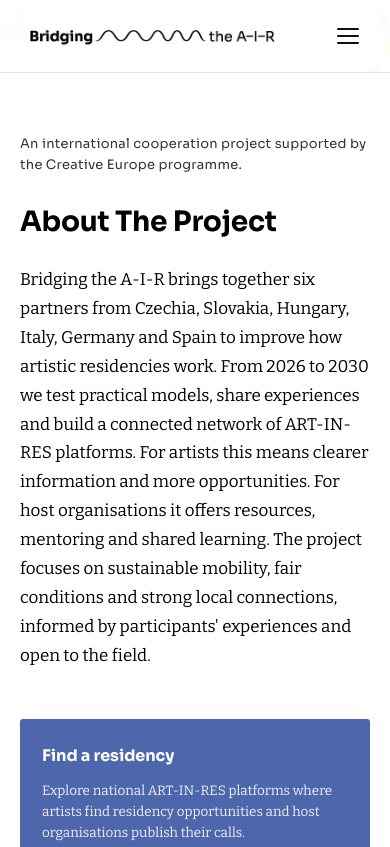
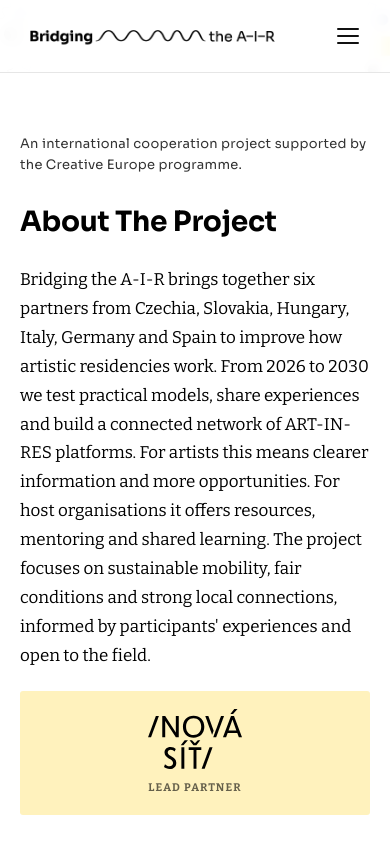
Before and after one commit to ondrejwald/btair-eleventy, an Eleventy site: page src/index.njk in a window 390 px wide. Shown: the top 847 px of the page. Built offline with nearby package versions, Linux system fonts and the light colour scheme; Eleventy itself is replaced by a stand-in of ours; files that its build step writes are made by us from their sources; files whose address does not match are found by name.

Commit message:
Revize 08: Lead partner logo in About, 2 new events (Wonderland Festival, Policy Lab Trenčín) with posters

```diff
--- a/admin/config.yml
+++ b/admin/config.yml
@@ -188,7 +188,8 @@ collections:
     identifier_field: title
     fields:
       - { name: title,     label: "Event title", widget: string }
-      - { name: date,      label: "Date & time", widget: datetime, format: "YYYY-MM-DD HH:mm" }
+      - { name: date,      label: "Date (YYYY-MM-DD)", widget: date, format: "YYYY-MM-DD" }
+      - { name: timeLabel, label: "Time label (optional, e.g. '17:00–19:00')", widget: string, required: false }
       - { name: venue,     label: "Venue", widget: string, required: false }
       - { name: city,      label: "City",  widget: string, required: false }
       - { name: country,   label: "Country", widget: string, required: false }
--- a/src/_layouts/base.njk
+++ b/src/_layouts/base.njk
@@ -46,6 +46,58 @@
             transform: translateY(-7px) rotate(-45deg);
         }
 
+        /* === About grid: text left, lead partner logo right === */
+        .about-grid {
+            display: grid;
+            grid-template-columns: minmax(0, 1fr) 220px;
+            gap: 40px;
+            align-items: start;
+            margin-bottom: 48px;
+        }
+        .about-grid__text {
+            margin: 0;
+        }
+        .about-grid__lead-partner {
+            margin: 0;
+            padding: 24px 20px;
+            background: #FFF2BD;        /* light yellow — subtle brand accent */
+            border-radius: 3px;
+            text-align: center;
+            display: flex;
+            flex-direction: column;
+            align-items: center;
+            justify-content: center;
+            gap: 10px;
+        }
+        .about-grid__lead-partner img {
+            max-width: 100%;
+            max-height: 80px;
+            width: auto;
+            height: auto;
+            mix-blend-mode: multiply;
+        }
+        .about-grid__lead-partner figcaption {
+            font-family: inherit;
+            font-size: 11px;
+            font-weight: 700;
+            letter-spacing: 0.1em;
+            text-transform: uppercase;
+            color: #000;
+            opacity: 0.6;
+        }
+        @media (max-width: 720px) {
+            .about-grid {
+                grid-template-columns: 1fr;
+                gap: 20px;
+            }
+            .about-grid__lead-partner {
+                padding: 18px;
+            }
+            .about-grid__lead-partner img {
+                max-height: 60px;
+            }
+        }
+
         /* === ARTINRES flags — smaller, rounded, less prominent === */
         .airlink__flag {
             width: 22px !important;
@@ -60,6 +112,26 @@
         }
         .airlink:hover .airlink__flag {
             opacity: 1;                      /* na hover plná sytost */
+        }
+
+        /* === Event poster image (full visible poster) === */
+        .event__media--poster {
+            background: #FFFFFF !important;
+            border: 1px solid rgba(0, 0, 0, 0.08) !important;
+            overflow: hidden !important;
+            padding: 0 !important;
+            min-height: 180px !important;
+            display: flex !important;
+            align-items: center !important;
+            justify-content: center !important;
+        }
+        .event__media--poster img {
+            display: block;
+            width: 100%;
+            height: auto;
+            max-height: 240px;
+            object-fit: cover;
+            object-position: center;
         }
 
         /* === Event / Pilot media — logo on transparent background === */
--- /dev/null
+++ b/src/content/events/02-wonderland-festival.md
@@ -0,0 +1,17 @@
+---
+title: "BtAIR at Wonderland Festival"
+date: "2026-11-20"
+venue: "Wonderland Festival"
+city: "Brescia"
+country: "Italy"
+organiser: "IDRA Teatro"
+status: "Upcoming"
+image: "/assets/event-images/wonderland-festival-2026.png"
+link: "https://wonderlandfestival.it"
+linkLabel: "Festival programme"
+---
+How can artistic residencies give artists time to explore, connect with local communities and support the people who make them possible? Bridging the A-I-R will be presented by **Davide D'Antonio**, Director of Wonderland Festival, on 20 November at 7 pm — as part of a festival edition with a special focus on Czech performing arts.
+
+Organised by IDRA Teatro, a BtAIR project partner, Wonderland brings together artists, audiences and cultural professionals across theatre, dance, music and other art forms. The presentation will introduce BtAIR's approach to residencies — care, sustainability and freedom to explore — covering the ten residency models, pilot exchanges, the role of local cultural mediators, and the btair.eu and national ART-IN-RES platforms.
+
+_Festival runs 6–29 November 2026. Presentation date confirmed; exact time to be confirmed._
--- /dev/null
+++ b/src/content/events/03-policy-lab-trencin.md
@@ -0,0 +1,20 @@
+---
+title: "BtAIR Policy Lab — Artistic residencies: what do people and places need?"
+date: "2026-11-27"
+timeLabel: "17:00–19:00"
+venue: "KKC Hviezda, Kniežaťa Pribinu 197/3"
+city: "Trenčín"
+country: "Slovakia"
+organiser: "Nová síť z.s."
+status: "Upcoming"
+image: "/assets/event-images/policy-lab-trencin-2026.png"
+link: "mailto:janbren@novasit.cz?subject=Policy%20Lab%20Trenčín%20—%20registration"
+linkLabel: "Register by email"
+---
+What stays in a place after an artistic residency ends? And what do the people who welcome artists, build local connections and keep residency spaces running need?
+
+Join the BtAIR Policy Lab in Trenčín to share experiences and explore better conditions for artistic residencies — how they can support artists, hosts and local communities, and how practical experience can inform cultural policy. We invite artists, residency hosts, cultural and community organisations and public administration representatives. **You do not need to know BtAIR or be a policy expert** — your experience is what matters.
+
+In the first hour, we will introduce BtAIR, its residency models, the btair.eu platform and a manual for preparing open calls. The second hour will focus on discussion and concrete recommendations.
+
+_Session in Czech and Slovak. English summary available afterwards. Please confirm attendance by emailing janbren@novasit.cz._
--- a/src/index.njk
+++ b/src/index.njk
@@ -37,7 +37,13 @@ layout: base.njk
 
         <h1 class="section__title">{{ sections.about.title }}</h1>
 
-        <p class="section__lede">{{ sections.about.body }}</p>
+        <div class="about-grid">
+            <p class="section__lede about-grid__text">{{ sections.about.body }}</p>
+            <figure class="about-grid__lead-partner" aria-label="Lead partner: Nová síť">
+                <img src="{{ '/assets/logos/nova-sit.svg' | url }}" alt="Nová síť z.s.">
+                <figcaption>Lead partner</figcaption>
+            </figure>
+        </div>
 
         <ul class="signpost">
             {%- for card in collections.signpost %}
@@ -198,15 +204,15 @@ layout: base.njk
         <ul class="events">
             {%- for event in collections.events %}
             <li class="event event--{{ event.data.status | lower }}">
-                <figure class="event__media">
+                <figure class="event__media{% if event.data.image %} event__media--poster{% endif %}">
                     {% if event.data.image %}
-                        <img src="{{ event.data.image }}" alt="{{ event.data.title }}">
+                        <img src="{{ event.data.image | url }}" alt="{{ event.data.title }}">
                     {% else %}
                         <span>Photo or graphic<br>of the event</span>
                     {% endif %}
                 </figure>
                 <div class="event__body">
-                    <span class="event__date">{{ event.data.date | formatDate }}{% if event.data.city %} · {{ event.data.city }}{% endif %}{% if event.data.venue %} · {{ event.data.venue }}{% endif %}</span>
+                    <span class="event__date">{{ event.data.date | formatDate }}{% if event.data.timeLabel %} · {{ event.data.timeLabel }}{% endif %}{% if event.data.city %} · {{ event.data.city }}{% endif %}{% if event.data.venue %} · {{ event.data.venue }}{% endif %}</span>
                     <h4 class="event__title">{{ event.data.title }}</h4>
                     {% if event.data.organiser %}<p class="event__org">Organised by {{ event.data.organiser }}</p>{% endif %}
                     <div class="event__desc">{{ event.templateContent | safe }}</div>
```
Also changed, not shown: src/assets/event images/policy-lab-trencin-2026.png (added), src/assets/event images/wonderland-festival-2026.png (added).
